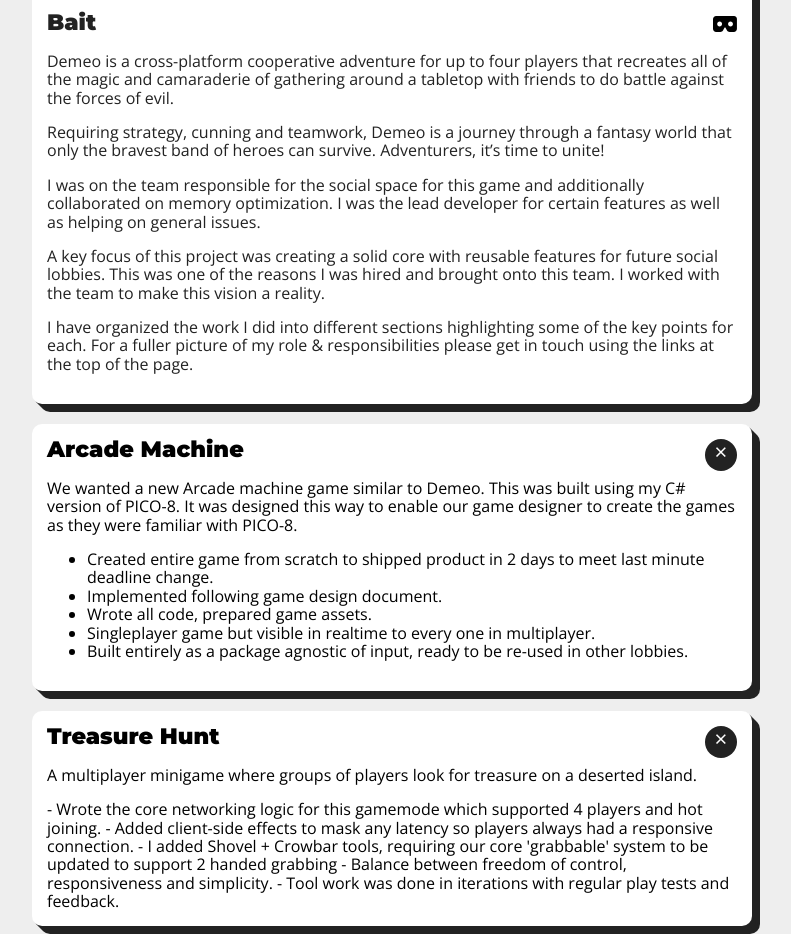
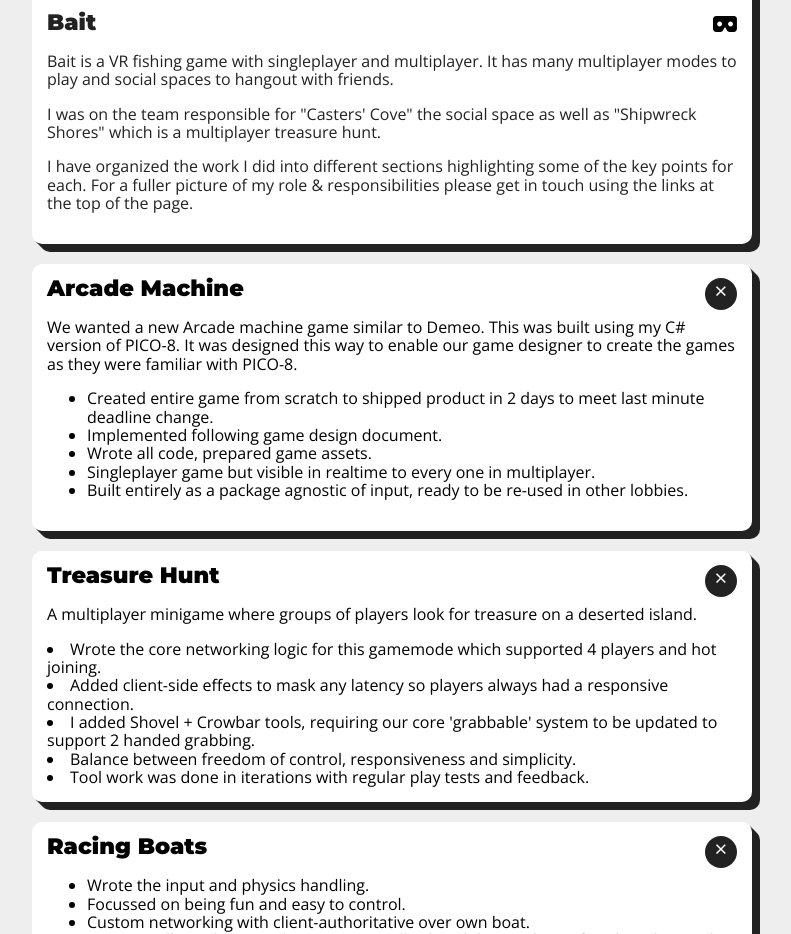
Before and after one commit to Hugosslade/hugosslade.github.io, a website built with Parcel: page project-bait.html in a window 1280 px wide. Shown: the part 562-1496 px from the top of the page, without its empty margins (248-1039 px from the left). Built offline with nearby package versions, Linux system fonts and the light colour scheme.

Commit message:
Updated Bait synopsis and section formatting

```diff
--- a/project-bait.html
+++ b/project-bait.html
@@ -59,10 +59,8 @@
                 </ul>
               </header>
               <summary>
-                <p>Demeo is a cross-platform cooperative adventure for up to four players that recreates all of the magic and camaraderie of gathering around a tabletop with friends to do battle against the forces of evil.</p>
-                <p>Requiring strategy, cunning and teamwork, Demeo is a journey through a fantasy world that only the bravest band of heroes can survive. Adventurers, it’s time to unite!</p>
-                <p>I was on the team responsible for the social space for this game and additionally collaborated on memory optimization. I was the lead developer for certain features as well as helping on general issues.</p>
-                <p>A key focus of this project was creating a solid core with reusable features for future social lobbies. This was one of the reasons I was hired and brought onto this team. I worked with the team to make this vision a reality.</p>
+                <p>Bait is a VR fishing game with singleplayer and multiplayer. It has many multiplayer modes to play and social spaces to hangout with friends.</p>
+                <p>I was on the team responsible for "Casters' Cove" the social space as well as "Shipwreck Shores" which is a multiplayer treasure hunt.</p>
                 <p>I have organized the work I did into different sections highlighting some of the key points for each. For a fuller picture of my role &amp; responsibilities please get in touch using the links at the top of the page.</p>
               </summary>
             </section>
@@ -93,11 +91,11 @@
               </header>
               <summary class="collapse">
                 <p>A multiplayer minigame where groups of players look for treasure on a deserted island.</p>
-- Wrote the core networking logic for this gamemode which supported 4 players and hot joining.
-- Added client-side effects to mask any latency so players always had a responsive connection.
-- I added Shovel + Crowbar tools, requiring our core 'grabbable' system to be updated to support 2 handed grabbing
-- Balance between freedom of control, responsiveness and simplicity.
-- Tool work was done in iterations with regular play tests and feedback.
+                  <li>Wrote the core networking logic for this gamemode which supported 4 players and hot joining.</li>
+                  <li>Added client-side effects to mask any latency so players always had a responsive connection.</li>
+                  <li>I added Shovel + Crowbar tools, requiring our core 'grabbable' system to be updated to support 2 handed grabbing.</li>
+                  <li>Balance between freedom of control, responsiveness and simplicity.</li>
+                  <li>Tool work was done in iterations with regular play tests and feedback.</li>
               </summary>
             </section>
           </div>
```
